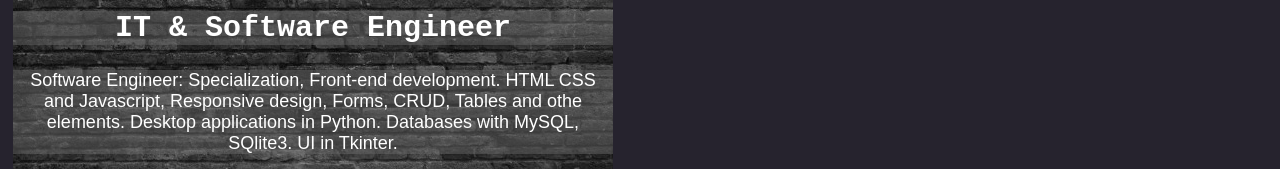
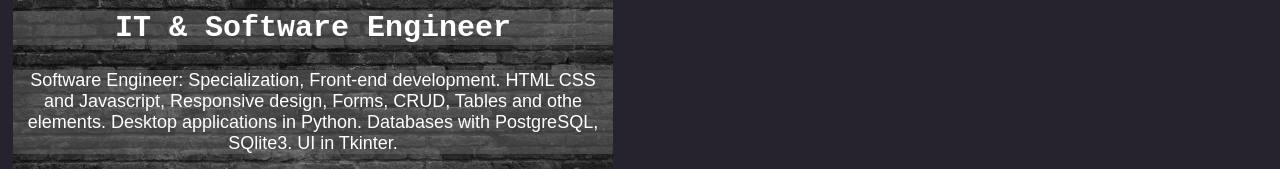
Before and after one commit to Elintcode/robertjao.github.io, a plain HTML site: page index.html in a window 1280 px wide. Shown: the part 480-649 px from the top of the page. Drawn offline with Linux system fonts and the light colour scheme.

Commit message:
Update index.html

```diff
--- a/index.html
+++ b/index.html
@@ -15,7 +15,7 @@
     <div id="wall" style="background-image: url('wall.jpg');">
     <img id="mypic" src="mypicture.png">
     <h1>IT & Software Engineer</h1>
-    <p>Software Engineer: Specialization, Front-end development. HTML CSS and Javascript, Responsive design, Forms, CRUD, Tables and othe elements. Desktop applications in Python. Databases with MySQL, SQlite3. UI in Tkinter.</p>
+    <p>Software Engineer: Specialization, Front-end development. HTML CSS and Javascript, Responsive design, Forms, CRUD, Tables and othe elements. Desktop applications in Python. Databases with PostgreSQL, SQlite3. UI in Tkinter.</p>
     <p>IT Technician: User account management, Active Directory, Azure, Bitlocker, SQL, Office365,Forti, Dameware, DNS, VPN, Networks, Servers, Computers, Mobile Devices and Peripherals.</p>
     </div>
     </section>
```
